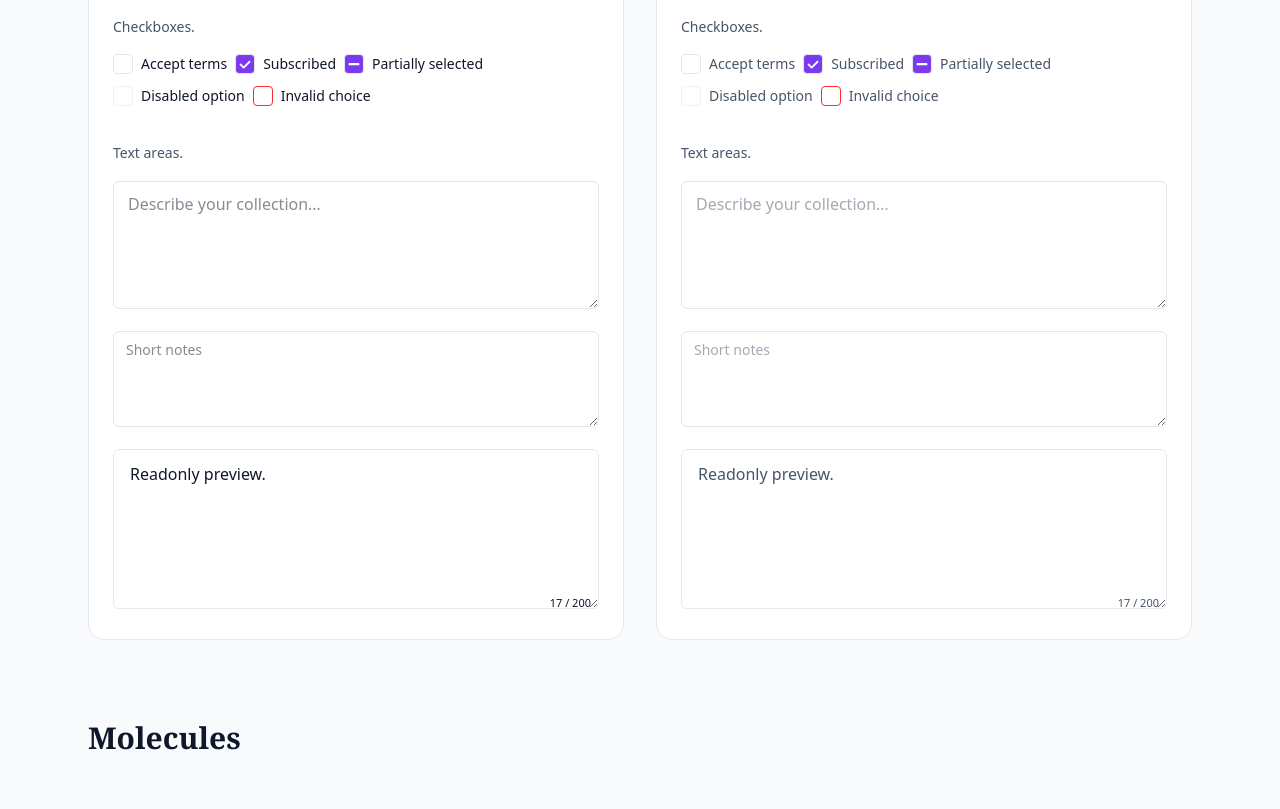
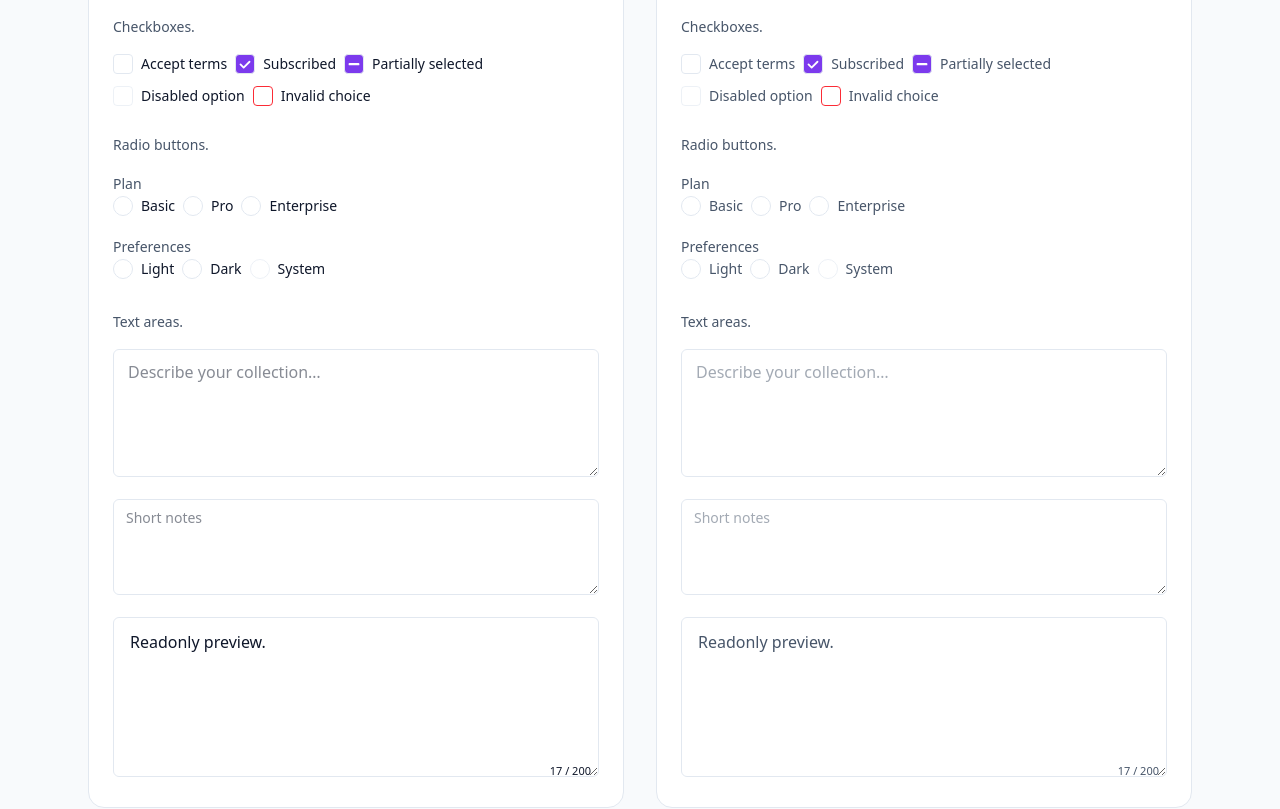
Before and after one commit to nova-collective/andromeda, a Next.js app: page /vds in a window 1280 px wide. Shown: the part 3000-3809 px from the top of the page. Built offline with nearby package versions, Linux system fonts and the light colour scheme.

Commit message:
feat(AN-20): radioButton component implementation

```diff
--- /dev/null
+++ b/src/app/components/atoms/RadioButton/RadioButton.tsx
@@ -0,0 +1,84 @@
+"use client";
+import React, { forwardRef, useEffect, useRef } from 'react';
+
+export type RadioButtonSize = 'sm' | 'md' | 'lg';
+export type RadioButtonVariant = 'primary' | 'secondary';
+
+export interface RadioButtonProps extends Omit<React.InputHTMLAttributes<HTMLInputElement>, 'size' | 'type'> {
+	/** Size preset (default: md) */
+	size?: RadioButtonSize;
+	/** Visual label next to the radio */
+	label?: React.ReactNode;
+	/** Error state styling */
+	invalid?: boolean;
+	/** Visual variant */
+	variant?: RadioButtonVariant;
+}
+
+const dotSize: Record<RadioButtonSize, string> = {
+	sm: 'h-4 w-4',
+	md: 'h-5 w-5',
+	lg: 'h-6 w-6',
+};
+
+const labelTextSize: Record<RadioButtonSize, string> = {
+	sm: 'text-xs',
+	md: 'text-sm',
+	lg: 'text-base',
+};
+
+/**
+ * RadioButton
+ * Theme-aware radio input atom with size presets, invalid and disabled states.
+ * Mirrors Checkbox API for consistency across VDS atoms.
+ */
+export const RadioButton = forwardRef<HTMLInputElement, RadioButtonProps>(function RadioButton(
+	{ size = 'md', label, className = '', invalid = false, disabled = false, variant = 'primary', ...rest },
+	ref,
+) {
+	const innerRef = useRef<HTMLInputElement | null>(null);
+
+	// Merge forwarded ref with internal ref
+	useEffect(() => {
+		if (innerRef.current && typeof ref === 'function') {
+			ref(innerRef.current);
+		} else if (innerRef.current && ref && 'current' in ref) {
+			(ref as React.MutableRefObject<HTMLInputElement | null>).current = innerRef.current;
+		}
+	}, [ref]);
+
+	const sizeCls = dotSize[size];
+	const labelSizeCls = labelTextSize[size];
+	const stateBorder = invalid ? 'border-red-500 dark:border-red-400' : 'border-color';
+	const disabledCls = disabled ? 'opacity-60 cursor-not-allowed' : 'hover:border-color/80';
+	const base = 'peer appearance-none inline-flex items-center justify-center rounded-full border transition duration-200 bg-surface focus:shadow-focus focus:outline-none';
+	const checkedStyles = 'checked:border-[color:var(--link-color)]';
+	const radioClasses = [base, sizeCls, stateBorder, disabledCls, checkedStyles, className].filter(Boolean).join(' ');
+
+	return (
+		<label className={`text-${variant} mr-2 inline-flex items-start gap-2 ${disabled ? 'cursor-not-allowed' : 'cursor-pointer'}`.trim()}>
+			<span className="relative flex items-center">
+				<input
+					ref={innerRef}
+					type="radio"
+					disabled={disabled}
+					aria-invalid={invalid || undefined}
+					className={radioClasses}
+					{...rest}
+				/>
+				{/* Inner dot visual when checked */}
+				<span
+					aria-hidden
+					className="pointer-events-none absolute inset-0 m-auto grid place-items-center"
+				>
+					<span className="block rounded-full bg-[color:var(--link-color)] scale-0 peer-checked:scale-100 transition-transform duration-150" style={{ width: '50%', height: '50%' }} />
+				</span>
+			</span>
+			{label ? (
+				<span className={`${labelSizeCls} leading-snug text-textBase select-none ${disabled ? 'text-textMuted' : ''}`.trim()}>{label}</span>
+			) : null}
+		</label>
+	);
+});
+
+export default RadioButton;
--- /dev/null
+++ b/src/app/components/atoms/RadioButton/index.ts
@@ -0,0 +1,2 @@
+export { RadioButton } from './RadioButton';
+export type { RadioButtonProps, RadioButtonSize } from './RadioButton';
--- a/src/app/components/atoms/index.ts
+++ b/src/app/components/atoms/index.ts
@@ -62,3 +62,7 @@ export type { TextAreaProps, TextAreaSize } from './TextArea/TextArea';
 // Checkbox Atom
 export { Checkbox } from './Checkbox/Checkbox';
 export type { CheckboxProps, CheckboxSize } from './Checkbox/Checkbox';
+
+// RadioButton Atom
+export { RadioButton } from './RadioButton/RadioButton';
+export type { RadioButtonProps, RadioButtonSize } from './RadioButton/RadioButton';
--- a/src/app/components/index.tsx
+++ b/src/app/components/index.tsx
@@ -1,4 +1,4 @@
-import { Button, Heading, Paragraph, Label, Caption, Link, TextInput, TextArea, Checkbox } from './atoms';
+import { Button, Heading, Paragraph, Label, Caption, Link, TextInput, TextArea, Checkbox, RadioButton } from './atoms';
 import { Card, Header, UserProfile } from './organisms';
 import { ThemeProvider, useTheme } from './providers';
 import { WithAuth } from './services';
@@ -9,6 +9,7 @@ export {
     Caption,
     Card,
     Checkbox,
+    RadioButton,
     GridLayout,
     Header,
     Heading,
--- a/src/app/vds/page.tsx
+++ b/src/app/vds/page.tsx
@@ -2,7 +2,7 @@ import React from 'react';
 
 import { Wallet, ArrowRight, Heart, Search } from 'lucide-react';
 
-import { Button, Header, Card, Heading, Paragraph, Label, Caption, Link, TextInput, TextArea, Checkbox } from '@/app/components';
+import { Button, Header, Card, Heading, Paragraph, Label, Caption, Link, TextInput, TextArea, Checkbox, RadioButton } from '@/app/components';
 
 export default function VDSPage() {
   return (
@@ -269,6 +269,27 @@ export default function VDSPage() {
                         <Checkbox invalid label="Invalid choice" />
                       </div>
                     </div>
+                    <div className="space-y-4">
+                      <Paragraph size="sm" muted className="text-secondary">Radio buttons.</Paragraph>
+                      <div className="space-y-3">
+                        <div>
+                          <Paragraph size="sm" muted className="text-secondary">Plan</Paragraph>
+                          <div className="space-y-2">
+                            <RadioButton name="plan-primary" value="basic" label="Basic" />
+                            <RadioButton name="plan-primary" value="pro" label="Pro" />
+                            <RadioButton name="plan-primary" value="enterprise" label="Enterprise" />
+                          </div>
+                        </div>
+                        <div>
+                          <Paragraph size="sm" muted className="text-secondary">Preferences</Paragraph>
+                          <div className="space-y-2">
+                            <RadioButton name="pref-primary" value="light" label="Light" />
+                            <RadioButton name="pref-primary" value="dark" label="Dark" />
+                            <RadioButton name="pref-primary" value="system" label="System" disabled />
+                          </div>
+                        </div>
+                      </div>
+                    </div>
                   </div>
                   <div className="space-y-4">
                     <Paragraph size="sm" muted className="text-secondary">Text areas.</Paragraph>
@@ -300,6 +321,27 @@ export default function VDSPage() {
                         <Checkbox variant="secondary" indeterminate label="Partially selected" />
                         <Checkbox variant="secondary" disabled label="Disabled option" />
                         <Checkbox variant="secondary" invalid label="Invalid choice" />
+                      </div>
+                    </div>
+                    <div className="space-y-4">
+                      <Paragraph size="sm" muted className="text-secondary">Radio buttons.</Paragraph>
+                      <div className="space-y-3">
+                        <div>
+                          <Paragraph size="sm" muted className="text-secondary">Plan</Paragraph>
+                          <div className="space-y-2">
+                            <RadioButton variant="secondary" name="plan-secondary" value="basic" label="Basic" />
+                            <RadioButton variant="secondary" name="plan-secondary" value="pro" label="Pro" />
+                            <RadioButton variant="secondary" name="plan-secondary" value="enterprise" label="Enterprise" />
+                          </div>
+                        </div>
+                        <div>
+                          <Paragraph size="sm" muted className="text-secondary">Preferences</Paragraph>
+                          <div className="space-y-2">
+                            <RadioButton variant="secondary" name="pref-secondary" value="light" label="Light" />
+                            <RadioButton variant="secondary" name="pref-secondary" value="dark" label="Dark" />
+                            <RadioButton variant="secondary" name="pref-secondary" value="system" label="System" disabled />
+                          </div>
+                        </div>
                       </div>
                     </div>
                   </div>
```
Also changed, not shown: src/app/components/atoms/RadioButton/README.md (added), 2 other files (tests, documents, lock files or other folders).
